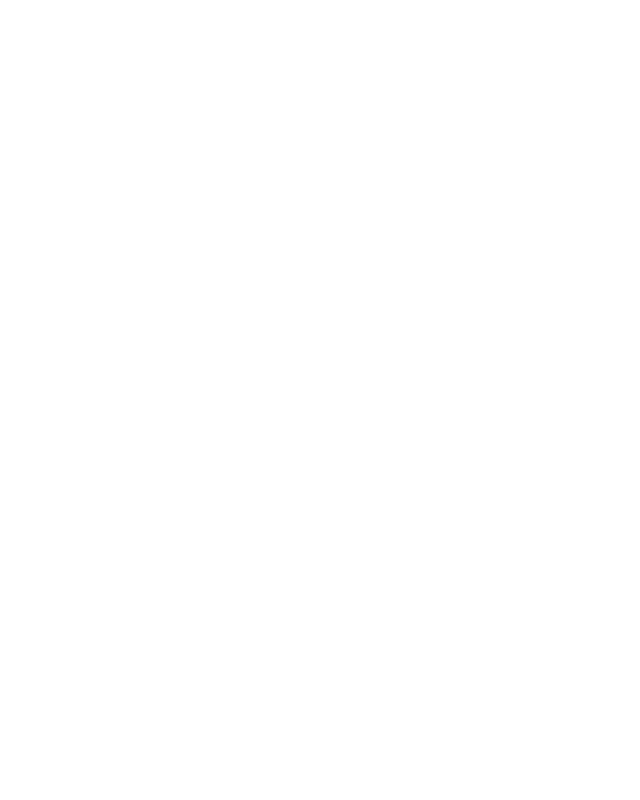
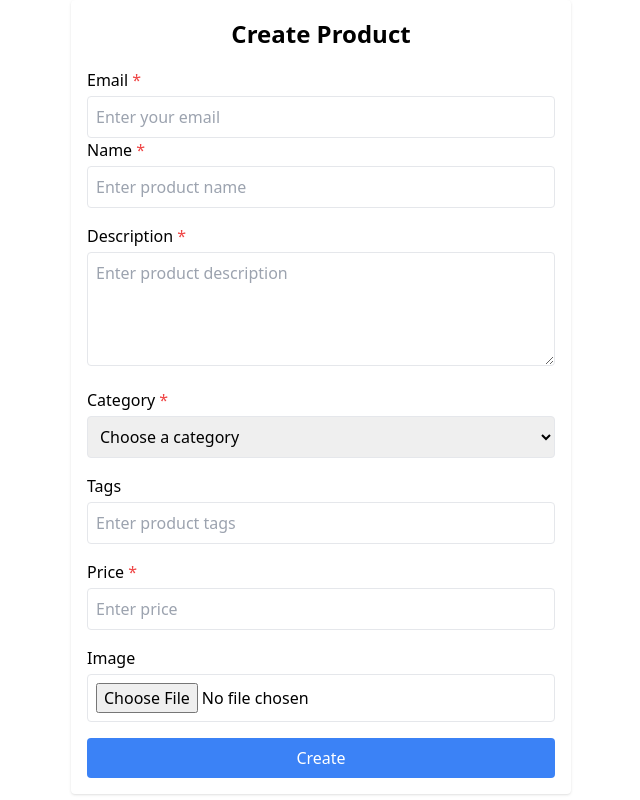
Before and after one commit to TejasSingh29/eCommerce-follow-along, a React (Vite) app in the folder frontend/: page /create-product in a window 1280 px wide. Before the commit this address had no page. Shown: the whole page, without its empty margins (319-959 px from the left). Built offline with nearby package versions, Linux system fonts and the light colour scheme.

Commit message:
createproduct added

```diff
--- a/frontend/src/App.jsx
+++ b/frontend/src/App.jsx
@@ -1,14 +1,16 @@
 import { BrowserRouter , Routes , Route} from "react-router-dom";
-import { LoginPage,SignupPage} from "./Routes.jsx";
+import { LoginPage,SignupPage,CreateProduct,Home} from "./Routes.jsx";
 import './App.css' ;
-import Home from "./pages/Home.jsx";
+
 function App (){
   return (
     <BrowserRouter>
     <Routes>
+      <Route path="/" element={<Home/>} />
       <Route path="/login" element={<LoginPage />} />
       <Route path="/signup" element={<SignupPage />} />
-      <Route path="/" element={<Home />} />
+
+      <Route path="/create-product" element={<CreateProduct />} />
 
     </Routes>
     </BrowserRouter>
--- a/frontend/src/Routes.jsx
+++ b/frontend/src/Routes.jsx
@@ -1,4 +1,6 @@
 import LoginPage from "./pages/login"
 import SignupPage from "./pages/signup"
+import Home from "./pages/Home";
+import CreateProduct from './pages/createProduct.jsx';
 
-export {LoginPage, SignupPage}
+export {LoginPage, SignupPage,Home,CreateProduct}
--- /dev/null
+++ b/frontend/src/pages/createProduct.jsx
@@ -0,0 +1,178 @@
+import React, { useState } from "react";
+import { AiOutlinePlusCircle } from "react-icons/ai";
+
+const CreateProduct = () => {
+  const [images, setImages] = useState([]);
+  const [name, setName] = useState("");
+  const [description, setDescription] = useState("");
+  const [category, setCategory] = useState("");
+  const [tags, setTags] = useState("");
+  const [price, setPrice] = useState("");
+  const [stock, setStock] = useState("");
+  const [email, setEmail] = useState("");
+  const [previewImages, setPreviewImages] = useState([]);
+
+  const categoriesData = [
+    { title: "Electronics" },
+    { title: "Fashion" },
+    { title: "Books" },
+    { title: "Home Appliances" },
+  ];
+
+  const handleImageChange = (e) => {
+    const files = Array.from(e.target.files);
+
+    setImages((prevImages) => prevImages.concat(files));
+
+    const imagePreviews = files.map((file) => URL.createObjectURL(file));
+    setPreviewImages((prevPreviews) => prevPreviews.concat(imagePreviews));
+  };
+
+  const handleSubmit = (e) => {
+    e.preventDefault();
+    const productData = {
+      name,
+      description,
+      category,
+      tags,
+      price,
+      stock,
+      email,
+      images,
+    };
+
+    console.log("Product Data:", productData);
+
+    // Clear the form after submission
+    setImages([]);
+    setName("");
+    setDescription("");
+    setCategory("");
+    setTags("");
+    setPrice("");
+    setStock("");
+    setEmail("");
+  };
+
+  return (
+    <div className="w-[90%] max-w-[500px] bg-white shadow h-auto rounded-[4px] p-4 mx-auto">
+      <h5 className="text-[24px] font-semibold text-center">Create Product</h5>
+      <form onSubmit={handleSubmit}>
+
+        <div className="mt-4">
+          <label className="pb-1 block">
+            Email <span className="text-red-500">*</span>
+          </label>
+          <input
+            type="email"
+            value={email}
+            className="w-full p-2 border rounded"
+            onChange={(e) => setEmail(e.target.value)}
+            placeholder="Enter your email"
+            required
+          />
+        </div>
+
+        <div>
+          <label className="pb-1 block">
+            Name <span className="text-red-500">*</span>
+          </label>
+          <input
+            type="text"
+            value={name}
+            className="w-full p-2 border rounded"
+            onChange={(e) => setName(e.target.value)}
+            placeholder="Enter product name"
+            required
+          />
+        </div>
+
+        <div className="mt-4">
+          <label className="pb-1 block">
+            Description <span className="text-red-500">*</span>
+          </label>
+          <textarea
+            value={description}
+            className="w-full p-2 border rounded"
+            onChange={(e) => setDescription(e.target.value)}
+            placeholder="Enter product description"
+            rows="4"
+            required
+          />
+        </div>
+
+        <div className="mt-4">
+          <label className="pb-1 block">
+            Category <span className="text-red-500">*</span>
+          </label>
+          <select
+            className="w-full p-2 border rounded"
+            value={category}
+            onChange={(e) => setCategory(e.target.value)}
+            required
+          >
+            <option value="">Choose a category</option>
+            {categoriesData.map((i) => (
+              <option value={i.title} key={i.title}>
+                {i.title}
+              </option>
+            ))}
+          </select>
+        </div>
+
+        <div className="mt-4">
+          <label className="pb-1 block">Tags</label>
+          <input
+            type="text"
+            value={tags}
+            className="w-full p-2 border rounded"
+            onChange={(e) => setTags(e.target.value)}
+            placeholder="Enter product tags"
+          />
+        </div>
+
+        <div className="mt-4">
+          <label className="pb-1 block">
+            Price <span className="text-red-500">*</span>
+          </label>
+          <input
+            type="number"
+            value={price}
+            className="w-full p-2 border rounded"
+            onChange={(e) => setPrice(e.target.value)}
+            placeholder="Enter price"
+            required
+          />
+        </div>
+
+        <div className="mt-4">
+          <label className="pb-1 block">Image</label>
+          <input
+            type="file"
+            className="w-full p-2 border rounded"
+            onChange={handleImageChange}
+          />
+          {previewImages.length > 0 &&
+            previewImages.map((image, index) => (
+              <img
+                key={index}
+                src={image}
+                alt="Preview"
+                className="w-[100px] h-[100px] object-cover mt-2"
+              />
+            ))}
+        </div>
+
+        <button
+          type="submit"
+          className="w-full mt-4 bg-blue-500 text-white p-2 rounded"
+        >
+          Create
+        </button>
+
+      </form>
+    </div>
+  );
+};
+
+export default CreateProduct;
```
